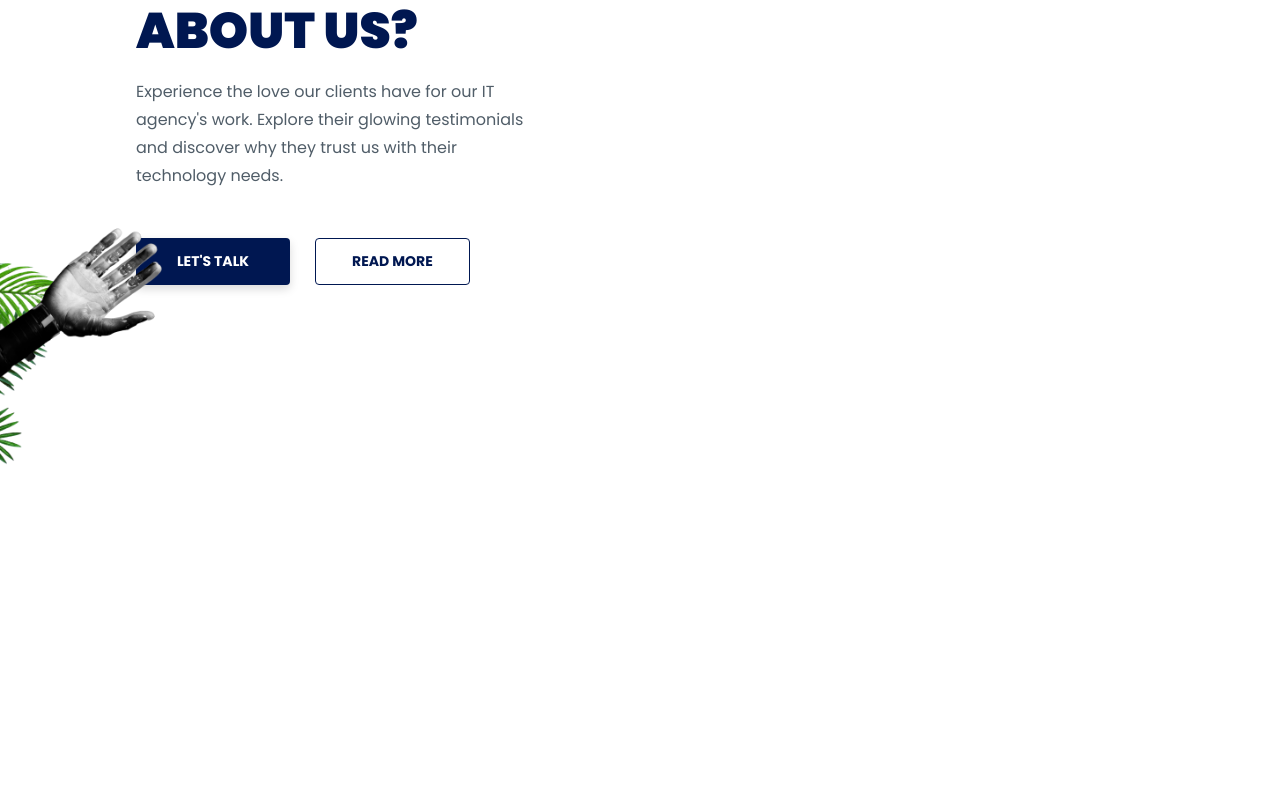
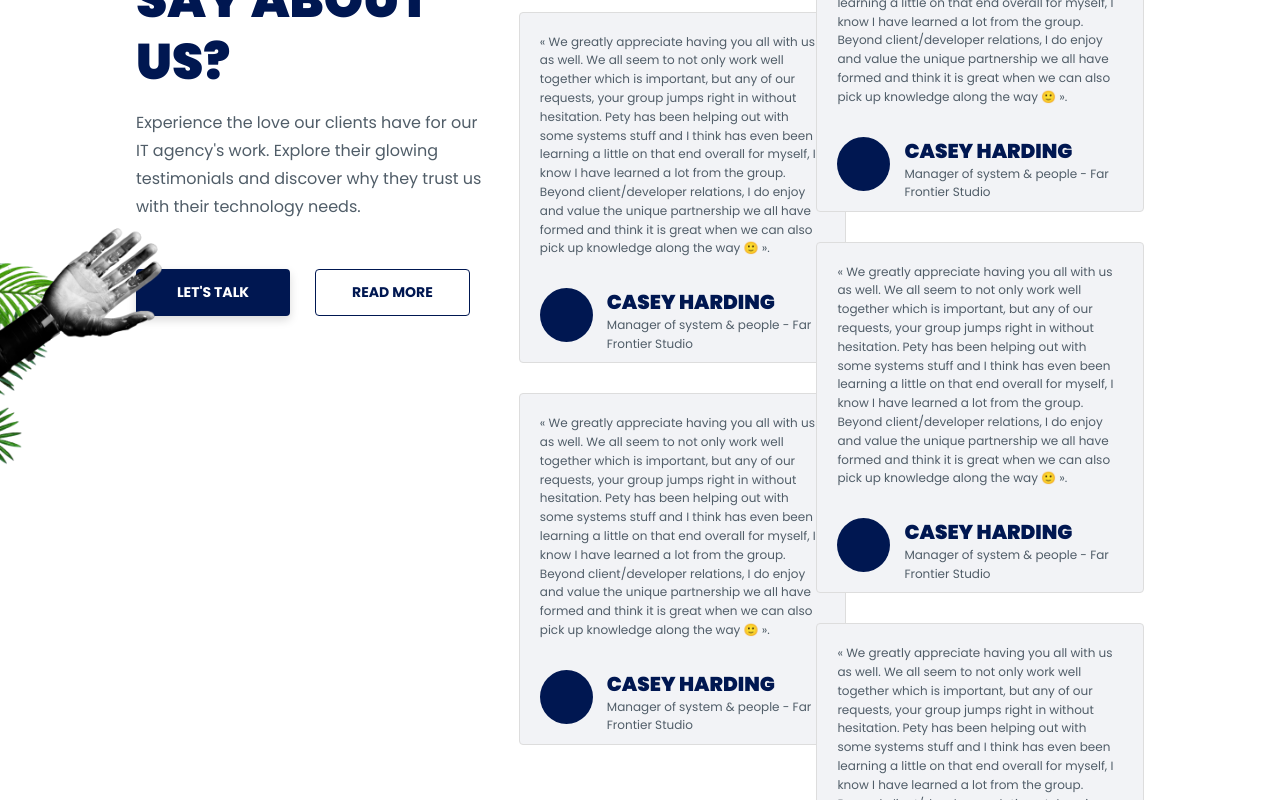
Before and after one commit to maxime-dot/website3, a Next.js app: page / in a window 1280 px wide. Shown: the part 1120-1920 px from the top of the page. Before the commit the page ends 1689 px from the top, so only its background shows below. Built offline with nearby package versions, Linux system fonts and the light colour scheme.

Commit message:
feat: add card components

```diff
--- a/src/app/components/button/ca-float/button-ca-float.scss
+++ b/src/app/components/button/ca-float/button-ca-float.scss
@@ -9,6 +9,7 @@
   background: var(--goavana-blue);
   border-radius: 100%;
   transition: background 0.2s ease-in-out, transform 0.2s ease-in-out;
+  z-index: 8;
   cursor: pointer;
   .btn-icon {
     color: var(--light);
--- /dev/null
+++ b/src/app/components/cards/testimonial/TestimonialCard.tsx
@@ -0,0 +1,29 @@
+import React from "react";
+import "./testimonial-card.scss";
+const TestimonialCard: React.FC = () => {
+  return (
+    <div className="testimonial-card d-flex flex-col">
+      <p className="akata-text-small">
+        « We greatly appreciate having you all with us as well. We all seem to
+        not only work well together which is important, but any of our requests,
+        your group jumps right in without hesitation. Pety has been helping out
+        with some systems stuff and I think has even been learning a little on
+        that end overall for myself, I know I have learned a lot from the group.
+        Beyond client/developer relations, I do enjoy and value the unique
+        partnership we all have formed and think it is great when we can also
+        pick up knowledge along the way 🙂 ».
+      </p>
+      <div className="customer-info d-flex flex-row">
+        <div className="img"></div>
+        <div className="info-perso d-flex flex-col">
+          <span className="akata-title-medium name">CASEY HARDING</span>
+          <p className="akata-text-small post">
+            Manager of system & people - Far Frontier Studio
+          </p>
+        </div>
+      </div>
+    </div>
+  );
+};
+
+export default TestimonialCard;
--- /dev/null
+++ b/src/app/components/cards/testimonial/testimonial-card.scss
@@ -0,0 +1,27 @@
+.testimonial-card {
+  width: 100%;
+  max-width: 350px;
+  background: var(--card-background);
+  min-height: 308px;
+  border-radius: var(--border-radius);
+  border: 1px solid var(--border-color);
+  padding: 20px;
+  gap: 30px;
+  .customer-info {
+    width: 100%;
+    height: 54px;
+    gap: 14px;
+
+    .img {
+      min-width: 53px;
+      min-height: 53px;
+      background: var(--goavana-blue);
+      border-radius: 100%;
+    }
+    .info-perso {
+      .name {
+        line-height: auto;
+      }
+    }
+  }
+}
--- a/src/app/components/sections/testimonial/Testimonial.tsx
+++ b/src/app/components/sections/testimonial/Testimonial.tsx
@@ -5,8 +5,13 @@ import Image from "next/image";
 import "./testimonial.scss";
 import Button from "../../button/normal/Button";
 import ButtonOutline from "../../button/outline/ButtonOutline";
+import LoadingModal from "../../modal-lets-talk/LoadingModal";
+import TestimonialCard from "../../cards/testimonial/TestimonialCard";
 const ModalLetsTalk = dynamic(
-  () => import("../../modal-lets-talk/ModalLetsTalk")
+  () => import("../../modal-lets-talk/ModalLetsTalk"),
+  {
+    loading: () => <LoadingModal />,
+  }
 );
 
 const Testimonial: React.FC = () => {
@@ -60,7 +65,17 @@ const Testimonial: React.FC = () => {
             />
           </div>
         </div>
-        <div className="testimonial-customer">E</div>
+        <div className="testimonial-customer">
+          <div className="customer d-flex flex-col">
+            <TestimonialCard />
+            <TestimonialCard />
+          </div>
+          <div className="customer d-flex flex-col">
+            <TestimonialCard />
+            <TestimonialCard />
+            <TestimonialCard />
+          </div>
+        </div>
       </div>
     </section>
   );
--- a/src/app/components/sections/testimonial/testimonial.scss
+++ b/src/app/components/sections/testimonial/testimonial.scss
@@ -10,7 +10,7 @@
   .testimonial-content {
     .testimonial-info {
       gap: 48px;
-      flex: 0.4;
+      flex: 0.35;
       justify-content: center;
       .text-group {
         gap: 16px;
@@ -20,7 +20,25 @@
       }
     }
     .testimonial-customer {
-      flex: 0.6;
+      flex: 0.65;
+      display: grid;
+      grid-template-columns: 1fr 1fr;
+
+      .customer {
+        width: 100%;
+        height: 100%;
+
+        gap: 30px;
+        justify-content: flex-end;
+        align-items: flex-end;
+        &:nth-child(2) {
+          transform: translateY(180px);
+        }
+        &:nth-child(1) {
+          justify-content: flex-end;
+          transform: translateX(30px) translateY(-50px);
+        }
+      }
     }
   }
 }
```
